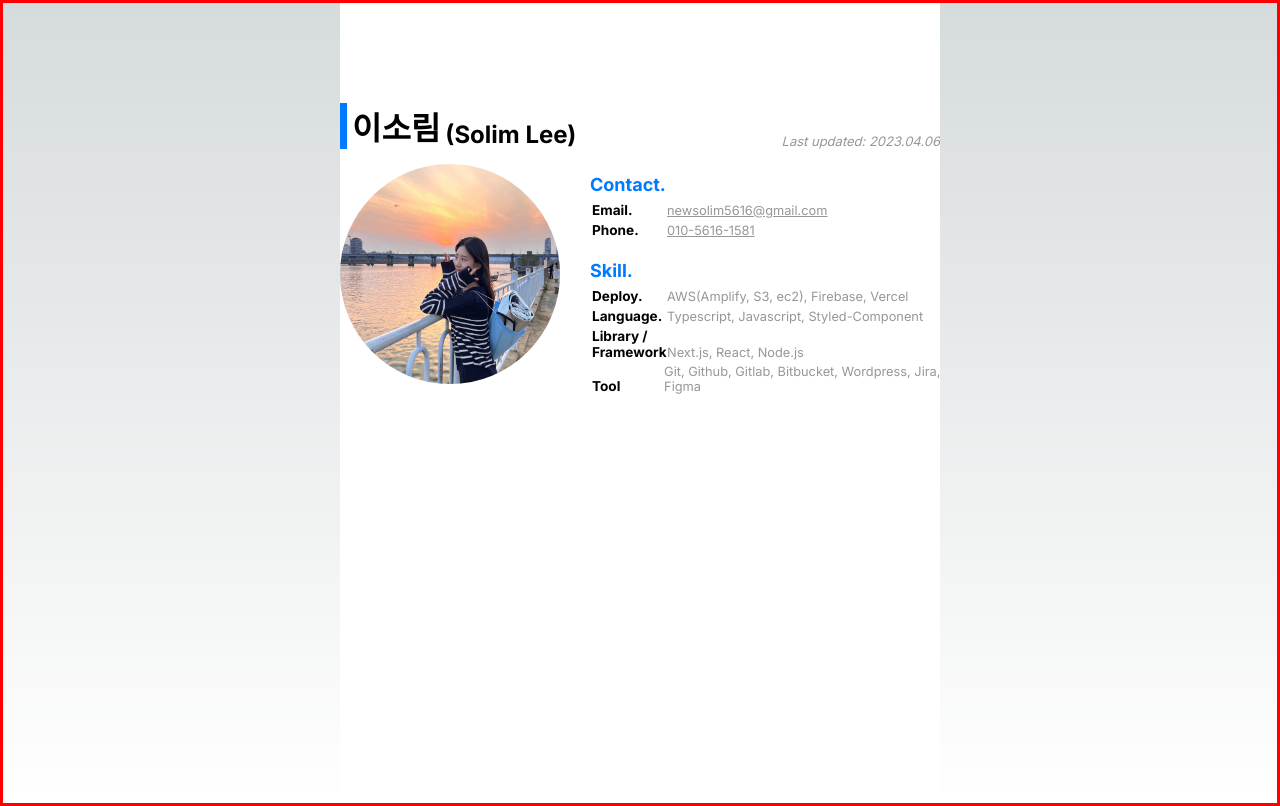
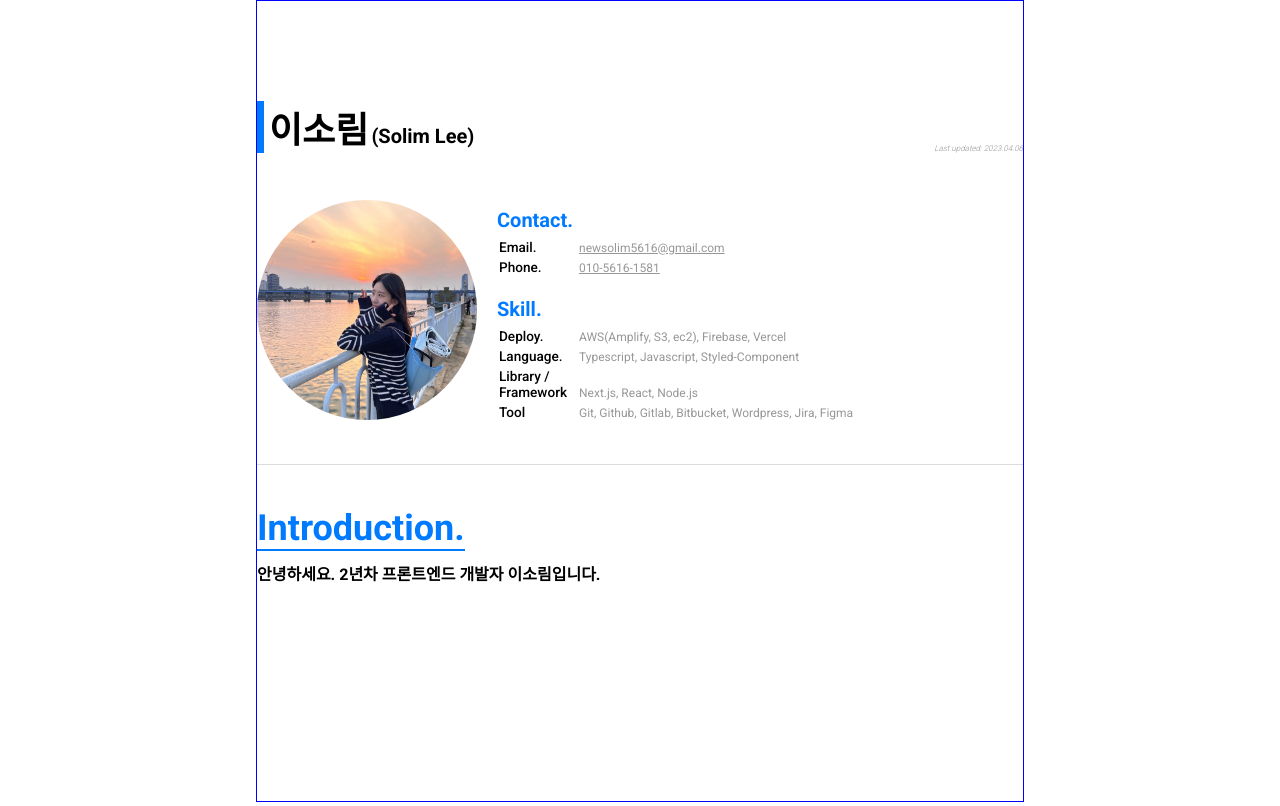
Before and after one commit to solimleee/solim_portfolio, a Next.js app: page / in a window 1280 px wide. Built offline with nearby package versions, Linux system fonts and the light colour scheme.

Commit message:
common layout setting

```diff
--- a/app/globals.css
+++ b/app/globals.css
@@ -1,15 +1,14 @@
-:root {
+/* :root {
   --max-width: 1100px;
   --border-radius: 12px;
   --font-mono: ui-monospace, Menlo, Monaco, 'Cascadia Mono', 'Segoe UI Mono',
     'Roboto Mono', 'Oxygen Mono', 'Ubuntu Monospace', 'Source Code Pro',
     'Fira Mono', 'Droid Sans Mono', 'Courier New', monospace;
-
+  background-color: white;
   --foreground-rgb: 0, 0, 0;
   --background-start-rgb: 214, 219, 220;
   --background-end-rgb: 255, 255, 255;
-  color: black;
-  border: 3px solid red;
+
   --primary-glow: conic-gradient(
     from 180deg at 50% 50%,
     #16abff33 0deg,
@@ -85,25 +84,20 @@ body {
   max-width: 100vw;
   overflow-x: hidden;
   color: black;
+} */
+
+* {
+  box-sizing: border-box;
+  padding: 0;
+  margin: 0;
+
+  /* font-family: notoSansKr.style.fontFamily; */
 }
 
+html,
 body {
-  /* color: rgb(var(--foreground-rgb)); */
-  background: linear-gradient(
-      to bottom,
-      transparent,
-      rgb(var(--background-end-rgb))
-    )
-    rgb(var(--background-start-rgb));
+  max-width: 100vw;
+  overflow-x: hidden;
+  color: black;
+  font-size: 16px;
 }
-
-a {
-  color: inherit;
-  text-decoration: none;
-}
-
-@media (prefers-color-scheme: dark) {
-  html {
-    color-scheme: dark;
-  }
-}
--- a/app/layout.tsx
+++ b/app/layout.tsx
@@ -4,7 +4,7 @@
 import styled, { ThemeProvider } from 'styled-components';
 import './globals.css';
 import StyledComponentsRegistry from 'lib/registry';
-import { Inter } from 'next/font/google';
+import { Inter, Roboto, Noto_Sans_KR } from 'next/font/google';
 import { theme } from 'styles/theme';
 import Script from 'next/script';
 import Head from 'next/head';
@@ -12,7 +12,28 @@ import Head from 'next/head';
 // export const metadata = {
 // title: '이소림-포트폴리오',
 // };
-const inter = Inter({ subsets: ['latin'] });
+
+// const homemadeApple = Roboto({
+//   subsets: ['latin'],
+//   weight: '200 300',
+//   display: 'swap',
+// });
+
+const notoSansKr = Roboto({
+  weight: ['100', '300', '400', '500', '700', '900'],
+  display: 'swap',
+  fallback: [
+    // 디자이너분과 상의한 폴백 폰트 넣으시면 됩니다
+    '-apple-system',
+    'Malgun Gothic',
+    'Apple SD Gothic Neo',
+    // 'Roboto',
+    'Apple Color Emoji',
+    'Segoe UI Emoji',
+    'Segoe UI Symbol',
+    'sans-serif',
+  ],
+});
 
 export default function RootLayout({
   children,
@@ -21,7 +42,7 @@ export default function RootLayout({
 }) {
   return (
     <>
-      <html lang="en" className={inter.className}>
+      <html lang="en" className={notoSansKr.className}>
         <Script
           strategy="afterInteractive"
           src="https://www.googletagmanager.com/gtag/js?id=G-S2LXH6YMYC"
@@ -52,9 +73,18 @@ export default function RootLayout({
 
 const Body = styled.body`
   background-color: white;
+  width: 100%;
+  margin: auto auto;
+  border: 1px solid red;
 
-  @media (min-width: 780px) {
-    max-width: 600px;
+  @media (min-width: 1024px) {
+    max-width: 60%;
+    border: 1px solid blue;
+    margin: auto auto;
+  }
+  @media (min-width: 1920px) {
+    max-width: 40%;
+    border: 1px solid green;
     margin: auto auto;
   }
 `;
--- a/app/page.module.css
+++ b/app/page.module.css
@@ -36,7 +36,7 @@
 }
 
 .code {
-  font-weight: 700;
+  /* font-weight: 700; */
   font-family: var(--font-mono);
 }
 
@@ -61,7 +61,7 @@
 }
 
 .card h2 {
-  font-weight: 600;
+  /* font-weight: 600; */
   margin-bottom: 0.7rem;
 }
 
--- a/app/page.tsx
+++ b/app/page.tsx
@@ -1,26 +1,15 @@
-/* eslint-disable @next/next/no-script-component-in-head */
-/* eslint-disable @next/next/no-document-import-in-page */
 'use client';
+import Script from 'next/script';
 
-import Image from 'next/image';
-import { Inter } from 'next/font/google';
-import ReactGA, { ga } from 'react-ga';
-import styles from './page.module.css';
 import styled, { ThemeProvider } from 'styled-components';
 import { theme } from 'styles/theme';
 import MyInfo from 'component/MyInfo';
-import * as gtag from '../lib/gtag';
-import Script from 'next/script';
-import { usePathname, useRouter, useSearchParams } from 'next/navigation';
-import Head from 'next/head';
-import { useEffect } from 'react';
+import Intro from 'component/Intro';
 
 export default function Home() {
-  const router = useRouter();
-
   return (
     <>
-      <Script
+      {/* <Script
         strategy="afterInteractive"
         src="https://www.googletagmanager.com/gtag/js?id=G-S2LXH6YMYC"
       />
@@ -36,90 +25,12 @@ export default function Home() {
             page_path: window.location.pathname
           })`,
         }}
-      />
+      /> */}
       <ThemeProvider theme={theme}>
         <MainContainer>
           <MyInfo />
-
-          {/* <div className={styles.description}>
-        <p>
-          Get started by editing&nbsp;
-          <code className={styles.code}>app/page.tsx</code>
-        </p>
-        <div>
-          <a
-            href="https://vercel.com?utm_source=create-next-app&utm_medium=appdir-template&utm_campaign=create-next-app"
-            target="_blank"
-            rel="noopener noreferrer"
-          >
-            By{' '}
-            <Image
-              src="/vercel.svg"
-              alt="Vercel Logo"
-              className={styles.vercelLogo}
-              width={100}
-              height={24}
-              priority
-            />
-          </a>
-        </div>
-      </div>
-
-      <div className={styles.center}>
-        <Image
-          className={styles.logo}
-          src="/next.svg"
-          alt="Next.js Logo"
-          width={180}
-          height={37}
-          priority
-        />
-        <div className={styles.thirteen}>
-          <Image src="/thirteen.svg" alt="13" width={40} height={31} priority />
-        </div>
-      </div>
-
-      <div className={styles.grid}>
-        <a
-          href="https://beta.nextjs.org/docs?utm_source=create-next-app&utm_medium=appdir-template&utm_campaign=create-next-app"
-          className={styles.card}
-          target="_blank"
-          rel="noopener noreferrer"
-        >
-          <h2 className={inter.className}>
-            Docs <span>-&gt;</span>
-          </h2>
-          <p className={inter.className}>
-            Find in-depth information about Next.js features and API.
-          </p>
-        </a>
-
-        <a
-          href="https://vercel.com/templates?framework=next.js&utm_source=create-next-app&utm_medium=appdir-template&utm_campaign=create-next-app"
-          className={styles.card}
-          target="_blank"
-          rel="noopener noreferrer"
-        >
-          <h2 className={inter.className}>
-            Templates <span>-&gt;</span>
-          </h2>
-          <p className={inter.className}>Explore the Next.js 13 playground.</p>
-        </a>
-
-        <a
-          href="https://vercel.com/new?utm_source=create-next-app&utm_medium=appdir-template&utm_campaign=create-next-app"
-          className={styles.card}
-          target="_blank"
-          rel="noopener noreferrer"
-        >
-          <h2 className={inter.className}>
-            Deploy <span>-&gt;</span>
-          </h2>
-          <p className={inter.className}>
-            Instantly deploy your Next.js site to a shareable URL with Vercel.
-          </p>
-        </a>
-      </div> */}
+          <Divider />
+          <Intro />
         </MainContainer>
       </ThemeProvider>
     </>
@@ -127,7 +38,12 @@ export default function Home() {
 }
 
 const MainContainer = styled.div`
-  /* border: 3px solid red; */
   background-color: white;
   height: 100vh;
 `;
+
+const Divider = styled.div`
+  background-color: ${theme.color.grayDC};
+  margin: 42px 0px;
+  height: 1px;
+`;
--- /dev/null
+++ b/component/Intro.tsx
@@ -0,0 +1,26 @@
+import styled from 'styled-components';
+import { theme } from 'styles/theme';
+
+function Intro() {
+  return (
+    <IntroContainer>
+      <h3>Introduction.</h3>
+      <h4>안녕하세요. 2년차 프론트엔드 개발자 이소림입니다.</h4>
+    </IntroContainer>
+  );
+}
+
+const IntroContainer = styled.div`
+  h3 {
+    width: fit-content;
+    font-size: 2.25em;
+    color: ${theme.color.blue};
+    border-bottom: 2px solid ${theme.color.blue};
+    font-weight: 600;
+  }
+  h4 {
+    padding-top: 10px;
+  }
+`;
+
+export default Intro;
--- a/component/MyInfo.tsx
+++ b/component/MyInfo.tsx
@@ -34,16 +34,16 @@ function MyInfo() {
     <MainContainer>
       <div className="text_wrap">
         <div className="inner_text_wrap">
-          <h1>이소림</h1>
-          <h2>(Solim Lee)</h2>
+          <h3>이소림</h3>
+          <h4>(Solim Lee)</h4>
         </div>
         <p>Last updated: 2023.04.06</p>
       </div>
       <InnerWrap>
         <Image src={'/profile.jpg'} alt="" width="220" height="220" />
-        <div>
-          <div className="contact_wrap">
-            <h1>Contact.</h1>
+        <div className="contact_box">
+          <div className="contact_wrap" style={{ paddingBottom: '10px' }}>
+            <h4>Contact.</h4>
             <TextWrap
               title="Email."
               description="mailto:newsolim5616@gmail.com"
@@ -54,10 +54,9 @@ function MyInfo() {
               description="sms:010-5616-1581"
               type="sms"
             />
-            {/* <a href="sms:010-5616-1581">tell:010-5616-1581</a> */}
           </div>
           <div className="contact_wrap">
-            <h1>Skill.</h1>
+            <h4>Skill.</h4>
             <TextWrap
               title="Deploy."
               description="AWS(Amplify, S3, ec2), Firebase, Vercel"
@@ -85,16 +84,20 @@ const MainContainer = styled.div`
   display: flex;
   flex-direction: column;
   align-items: flex-start;
-
   margin: auto auto;
   padding-top: 100px;
 
-  img {
-    border-radius: 50%;
+  @media (max-width: 1024px) {
+    width: fit-content;
   }
 
-  @media (max-width: 780px) {
-    align-items: center;
+  img {
+    margin: auto auto;
+    border-radius: 50%;
+
+    @media (max-width: 1024px) {
+      margin-bottom: 30px;
+    }
   }
 
   .text_wrap {
@@ -107,24 +110,17 @@ const MainContainer = styled.div`
     margin: 0px 0px 15px 0px;
     border-left: 7px solid ${theme.color.blue};
 
-    @media (max-width: 360px) {
-      width: auto;
-    }
-
-    @media (min-width: 360px) and (max-width: 780px) {
-      width: 300px;
-    }
-
     h2 {
       padding-left: 5px;
     }
 
     p {
       font-style: italic;
-      font-size: small;
+      font-weight: 300;
+      font-size: 0.5em;
       color: ${theme.color.gray97};
 
-      @media (max-width: 780px) {
+      @media (max-width: 1024px) {
         display: none;
       }
     }
@@ -132,36 +128,42 @@ const MainContainer = styled.div`
 
   .inner_text_wrap {
     display: flex;
-    align-items: flex-end;
+    align-items: baseline;
+
+    h3 {
+      font-size: 2.25em;
+    }
+    h4 {
+      padding-left: 3px;
+      font-size: 1.25em;
+    }
   }
-
-  /* @media (max-width: 360px) {
-    border: 3px solid red;
-  }
-  @media (min-width: 360px) and (max-width: 800px) {
-    border: 3px solid blue;
-  }
- @media (min-width: 1400px) {
-    border: 3px solid green;
-  } */
 `;
 
 const InnerWrap = styled.div`
   display: flex;
+  width: 100%;
+  padding-top: 30px;
 
-  @media (max-width: 780px) {
+  @media (max-width: 1024px) {
     flex-direction: column;
-    align-items: center;
   }
 
+  .contact_box {
+    width: 100%;
+
+    @media (min-width: 1024px) {
+      padding-left: 20px;
+    }
+  }
   .contact_wrap {
-    width: 100%;
-    margin: 0px 0px 10px 30px;
+    /* width: 100%; */
 
-    h1 {
+    h4 {
       padding: 10px 0px 5px 0px;
       color: ${theme.color.blue};
-      font-size: large;
+      font-size: 1.25em;
+      font-weight: 600;
     }
   }
 `;
@@ -171,20 +173,23 @@ const TextWrapContainer = styled.div`
   align-items: flex-end;
 
   h2 {
+    width: 75px;
+    margin-right: 5px;
     padding: 2px;
     font-size: 0.85em;
-    width: 75px;
+    font-weight: 500;
   }
   a {
     padding: 2px;
     color: ${theme.color.gray97};
-    font-size: 0.8em;
+    font-size: 0.75em;
     text-decoration: underline;
   }
   p {
     padding: 2px;
     color: ${theme.color.gray97};
-    font-size: 0.8em;
+    font-size: 0.75em;
+    word-break: break-word;
   }
 `;
 
--- a/next.config.js
+++ b/next.config.js
@@ -7,6 +7,9 @@ const nextConfig = {
     domains: ['media.tenor.com'],
   },
   experimental: {
+    fontLoaders: [
+      { loader: '@next/font/google', options: { subsets: ['latin'] } },
+    ],
     appDir: true,
   },
 };
--- a/package.json
+++ b/package.json
@@ -20,7 +20,6 @@
     "next": "13.2.4",
     "react": "18.2.0",
     "react-dom": "18.2.0",
-    "react-ga": "^3.3.1",
     "styled-components": "^5.3.9",
     "styled-normalize": "^8.0.7",
     "typescript": "5.0.3"
```
Also changed, not shown: lib/gtag.js (deleted, +0 -17 lines).
